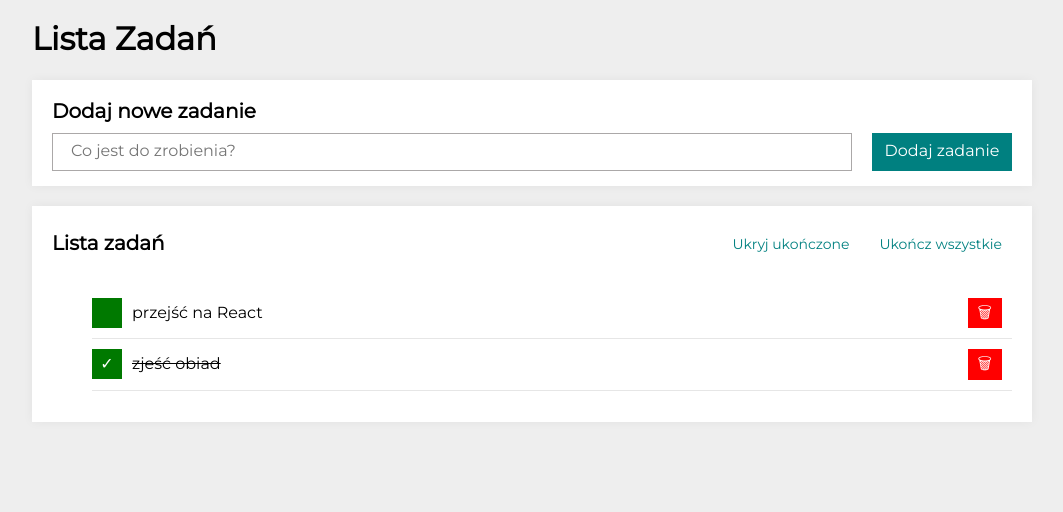
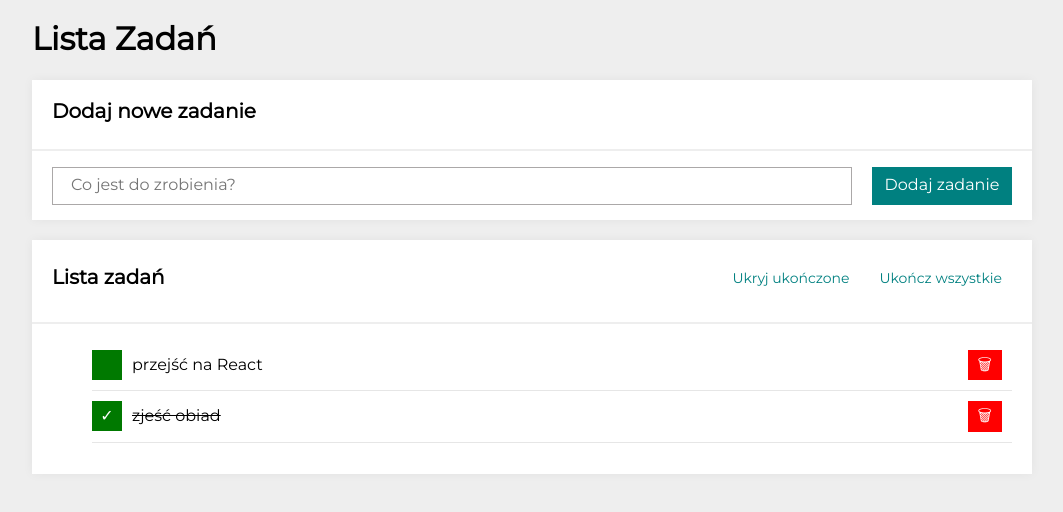
Before and after one commit to Baks44/todos-list-react, a React (Create React App) app: page / in a window 1280 px wide. Shown: the top 512 px of the page, without its empty margins (108-1171 px from the left). Built offline with nearby package versions, Linux system fonts and the light colour scheme.

Commit message:
add new className for section header line

```diff
--- a/src/Section/index.js
+++ b/src/Section/index.js
@@ -1,6 +1,6 @@
 import "./style.css";
 
-const Section = ({title, body, extraHeaderContent}) => (
+const Section = ({ title, body, extraHeaderContent }) => (
     <section className="section">
             <header className="section__header section__header--with-buttons">
                 <h2 className="section__title">{title}</h2>
@@ -8,6 +8,7 @@ const Section = ({title, body, extraHeaderContent}) => (
                     {extraHeaderContent}
                 </div>
             </header>
+ <div className="section__header-line" />
         <div className="section__body">
             {body}
         </div>
```
Lines whose indentation alone changed are shown as unchanged.
